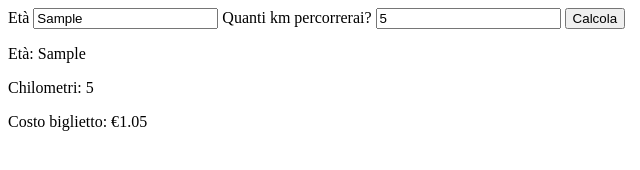
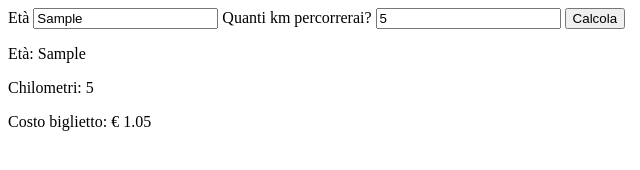
Before and after one commit to EmanuelaCalderone/js-biglietto-treno-form, a plain HTML site: page index.html in a window 1280 px wide. Both pictures are taken after typing "Sample", "5" into the empty fields and a click on the input "Calcola". Shown: the full height of the page, 0-640 px from the left. Drawn offline with Linux system fonts and the light colour scheme.

Commit message:
update line 32 js (add "€" symbol in js instead of html)

```diff
--- a/index.html
+++ b/index.html
@@ -27,7 +27,7 @@
     <div id="biglietto">
         <p>Età: <span id="eta_utente"></span></p>
         <p>Chilometri: <span id="chilometri_utente"></span></p>
-        <p>Costo biglietto: €<span id="costo_biglietto"></span></p>
+        <p>Costo biglietto: <span id="costo_biglietto"></span></p>
     </div>
 
 
--- a/js/script.js
+++ b/js/script.js
@@ -29,7 +29,7 @@ form.addEventListener('submit', (event) => {
     //associo i valori di input con quelli di output
     km.innerHTML = kmField.value.trim();
     eta.innerHTML = etaField.value.trim();
-    costo_biglietto.innerHTML = prezzo.toFixed(2);
+    costo_biglietto.innerHTML = "€ " + prezzo.toFixed(2);
 
 })
 
```
